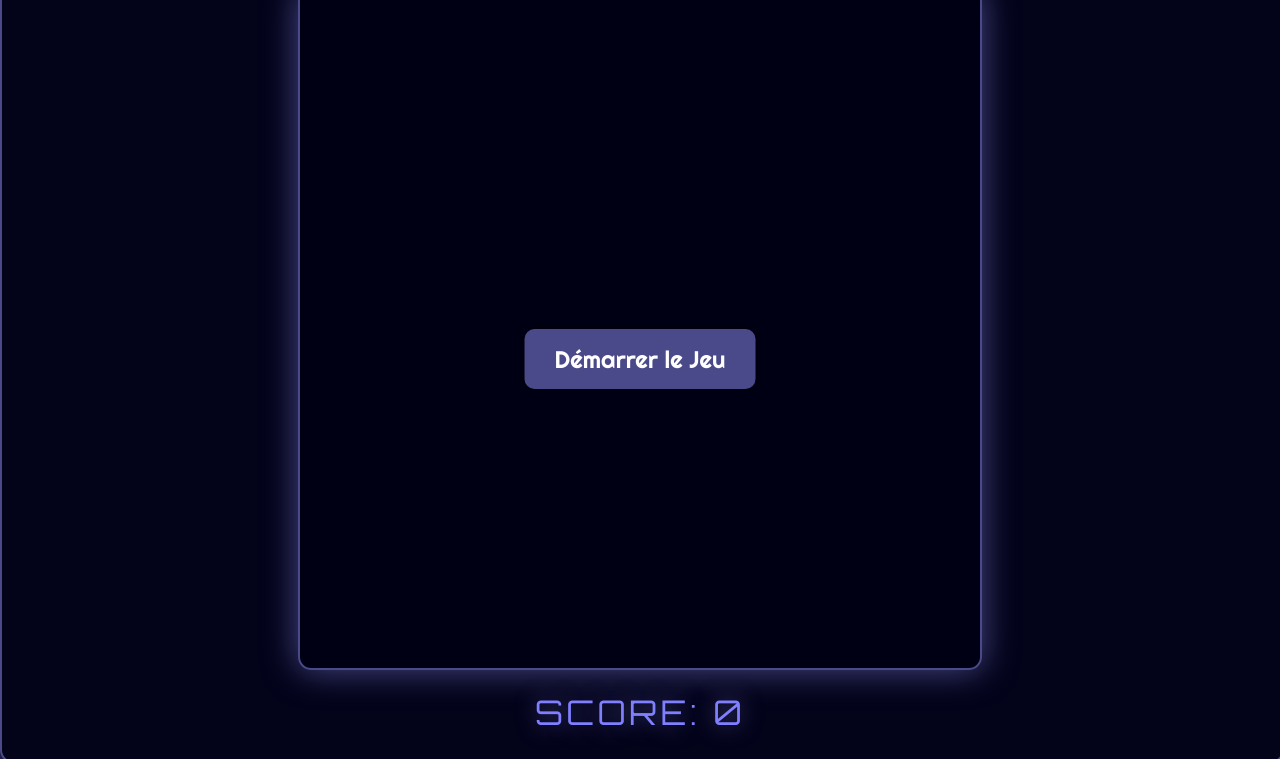
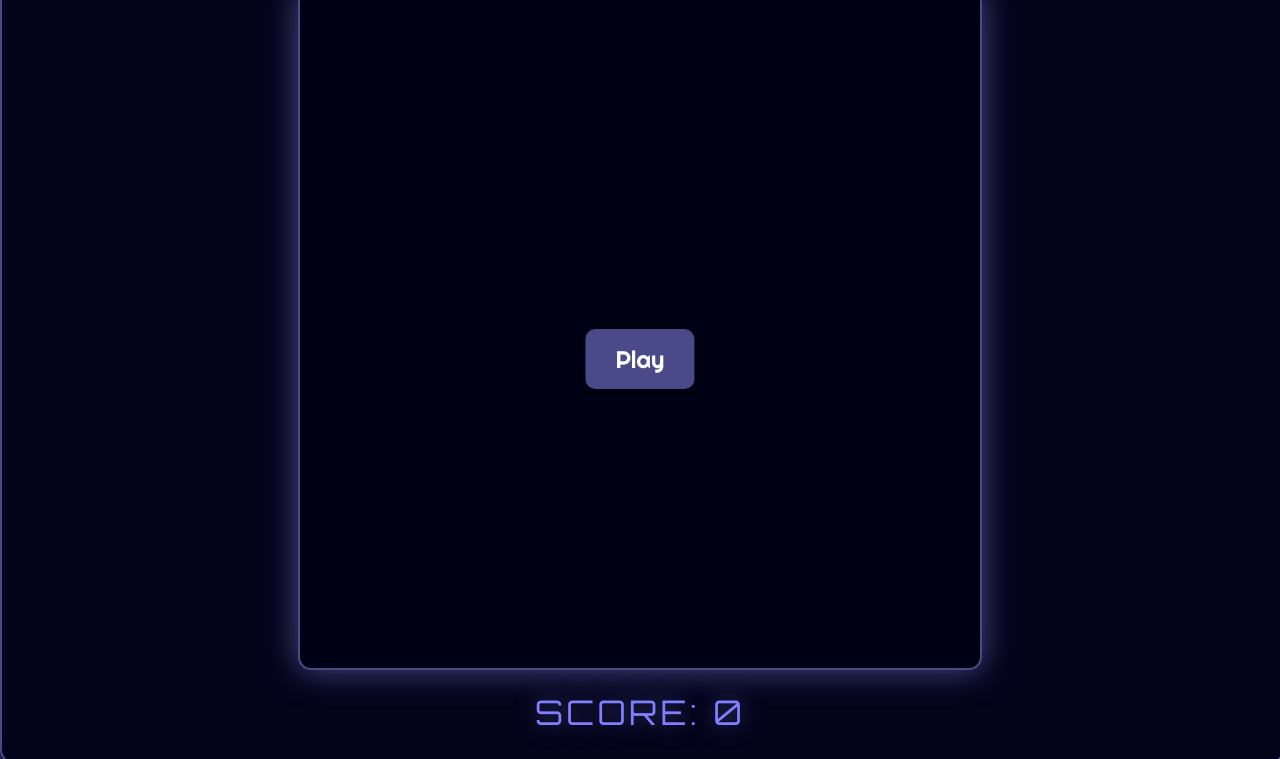
Before and after one commit to toshysna/Space-snake, a plain HTML site: page index.html in a window 1280 px wide. Shown: the part 41-800 px from the top of the page. Drawn offline with Linux system fonts and the light colour scheme.

Commit message:
centered play button + translated in english (it was in french before opsie)

```diff
--- a/index.html
+++ b/index.html
@@ -25,7 +25,7 @@
           HIGH SCORE: <span id="highScoreText">0</span>
         </div>
       </div>
-      <button id="startGameButton" class="start-game-button">Démarrer le Jeu</button>
+      <button id="startGameButton" class="start-game-button">Play</button>
       <canvas id="gameCanvas" width="680" height="680"></canvas>
       <div class="current-score">SCORE: <span id="scoreText">0</span></div>
       <canvas id="rocketCanvas" class="rocket-canvas"></canvas>
--- a/style.css
+++ b/style.css
@@ -274,6 +274,9 @@ canvas {
   box-shadow: 0 0 10px rgba(0, 0, 0, 0.5);
   transition: background-color 0.3s, transform 0.3s;
   z-index: 1000;
+  display: flex;
+  align-items: center;
+  justify-content: center;
 }
 
 .start-game-button:hover {
```
